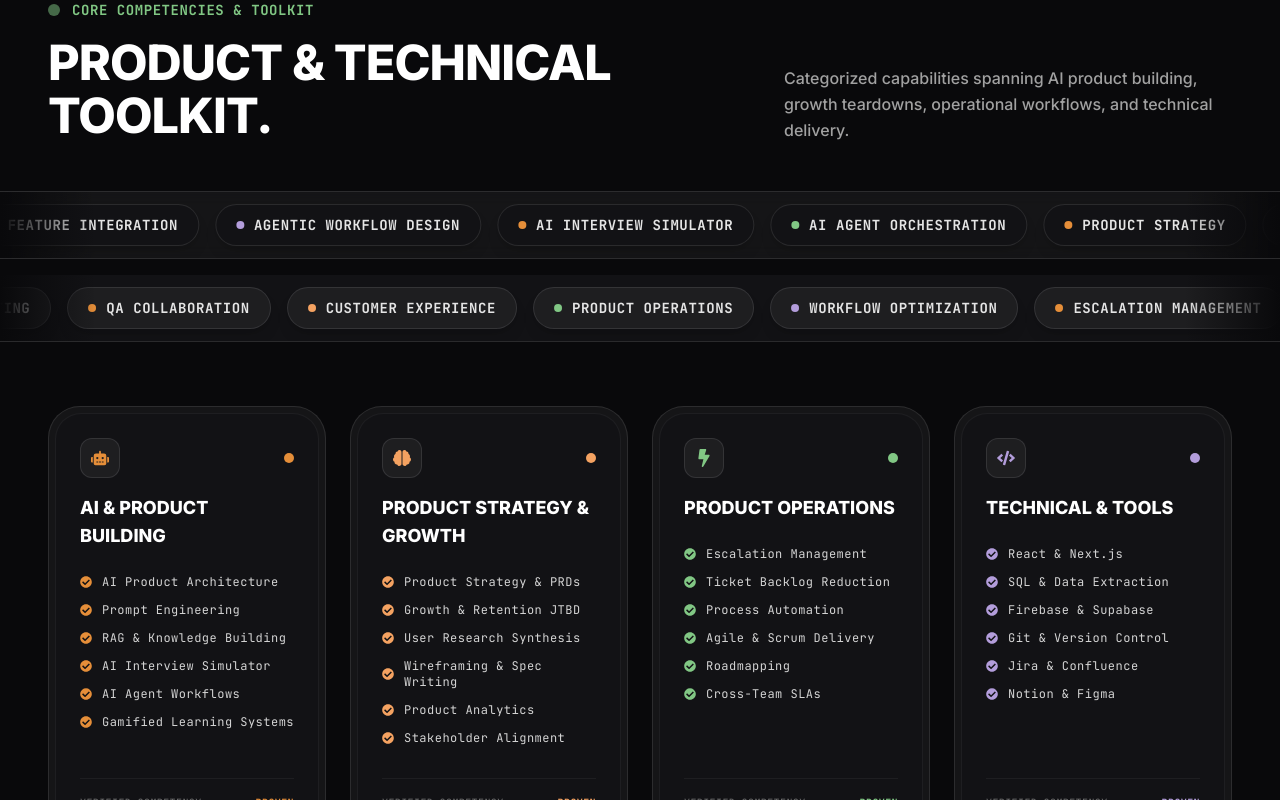
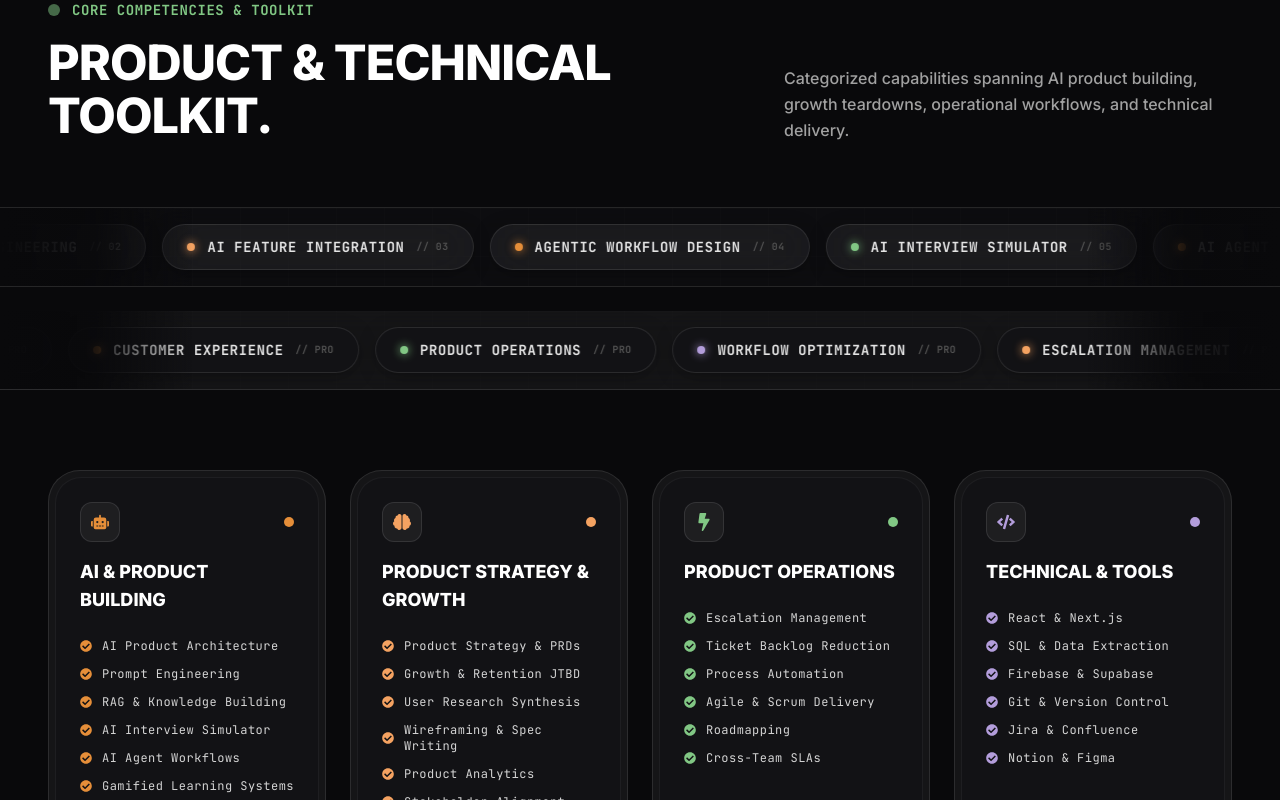
Before and after one commit to Suhail460/mahaboob-suhail-product-portfolio, a Next.js app: page / in a window 1280 px wide. Shown: the part 8707-9507 px from the top of the page. Built offline with nearby package versions, Linux system fonts and the light colour scheme.

Commit message:
feat: luxury double-bezel glass infinite skill ticker ribbons with slow 55s/65s pacing and deep gradient edge masks

```diff
--- a/components/sections/skills.tsx
+++ b/components/sections/skills.tsx
@@ -31,15 +31,17 @@
   },
 ]
 
-const pillColors = ["#e58e39", "#f4a261", "#81c784", "#b39ddb", "#e58e39", "#81c784"]
+const row1Accents = ["#e58e39", "#81c784", "#f4a261", "#e58e39", "#81c784"]
+const row2Accents = ["#b39ddb", "#e58e39", "#81c784", "#b39ddb", "#f4a261"]
 
 export function SkillsSection() {
+  // 3x duplicates for infinite seamless loop
   const tickerRow1 = [...skillsRow1, ...skillsRow1, ...skillsRow1]
   const tickerRow2 = [...skillsRow2, ...skillsRow2, ...skillsRow2]
 
   return (
     <section id="skills" className="py-28 md:py-36 relative border-t border-white/10 bg-[#09090b] overflow-hidden">
-      <div className="max-w-7xl mx-auto px-4 md:px-12 mb-12">
+      <div className="max-w-7xl mx-auto px-4 md:px-12 mb-16">
         {/* Section Header */}
         <div className="flex flex-col md:flex-row md:items-end justify-between gap-6">
           <div>
@@ -59,26 +61,41 @@
         </div>
       </div>
 
-      {/* INFINITE SCROLLING TICKER RIBBON ROW 1 (Left Direction, Smooth 40s duration) */}
-      <div className="relative w-full overflow-hidden py-3 bg-white/5 border-y border-white/10 mb-4 backdrop-blur-sm">
-        <div className="absolute left-0 top-0 bottom-0 w-24 bg-gradient-to-r from-[#09090b] to-transparent z-10 pointer-events-none" />
-        <div className="absolute right-0 top-0 bottom-0 w-24 bg-gradient-to-l from-[#09090b] to-transparent z-10 pointer-events-none" />
+      {/* LUXURY INFINITE RIBBONS CONTAINER */}
+      <div className="space-y-6 mb-20">
+        {/* RIBBON 1: Left Direction (Luxurious Slow 55s Pace) */}
+        <div className="relative w-full overflow-hidden py-4 bg-[#121215]/60 border-y border-white/10 backdrop-blur-md group">
+          {/* Subtle Studio Grid Overlay */}
+          <div className="absolute inset-0 studio-grid-bg opacity-30 pointer-events-none" />
+
+          {/* Deep Linear Gradient Edge Masks */}
+          <div className="absolute left-0 top-0 bottom-0 w-32 md:w-48 bg-gradient-to-r from-[#09090b] via-[#09090b]/90 to-transparent z-10 pointer-events-none" />
+          <div className="absolute right-0 top-0 bottom-0 w-32 md:w-48 bg-gradient-to-l from-[#09090b] via-[#09090b]/90 to-transparent z-10 pointer-events-none" />
 
           <motion.div
             animate={{ x: ["0%", "-33.33%"] }}
-          transition={{ repeat: Infinity, ease: "linear", duration: 36 }}
-          className="flex items-center gap-4 w-max"
+            transition={{ repeat: Infinity, ease: "linear", duration: 55 }}
+            className="flex items-center gap-4 w-max relative z-0"
           >
             {tickerRow1.map((skill, idx) => {
-            const color = pillColors[idx % pillColors.length]
+              const accentColor = row1Accents[idx % row1Accents.length]
               return (
                 <div
                   key={skill + idx}
-                className="flex items-center gap-2.5 px-5 py-2.5 rounded-full bg-[#121215] border border-white/10 hover:border-white/30 hover:scale-105 transition-all cursor-pointer whitespace-nowrap group shrink-0 shadow-lg"
+                  className="flex items-center gap-3 px-6 py-3 rounded-full bg-white/5 border border-white/10 hover:border-white/30 hover:bg-white/10 hover:scale-[1.03] transition-all cursor-pointer whitespace-nowrap group/pill shrink-0 shadow-2xl backdrop-blur-xl"
+                  style={{
+                    boxShadow: `0 4px 20px -5px rgba(0,0,0,0.5)`,
+                  }}
                 >
-                <span className="h-2 w-2 rounded-full" style={{ backgroundColor: color }} />
-                <span className="font-mono-tag text-xs md:text-sm font-bold uppercase text-neutral-200 group-hover:text-white transition-colors">
+                  <span
+                    className="h-2 w-2 rounded-full transition-transform group-hover/pill:scale-125"
+                    style={{ backgroundColor: accentColor, boxShadow: `0 0 10px ${accentColor}` }}
+                  />
+                  <span className="font-mono-tag text-xs md:text-sm font-bold uppercase tracking-wider text-neutral-200 group-hover/pill:text-white transition-colors">
                     {skill}
+                  </span>
+                  <span className="text-[10px] font-mono-tag text-neutral-600 uppercase font-bold">
+                    // 0{ (idx % 12) + 1 }
                   </span>
                 </div>
               )
@@ -86,31 +103,45 @@
           </motion.div>
         </div>
 
-      {/* INFINITE SCROLLING TICKER RIBBON ROW 2 (Right Direction, Smooth 40s duration) */}
-      <div className="relative w-full overflow-hidden py-3 bg-[#121215] border-b border-white/10 mb-16 backdrop-blur-sm">
-        <div className="absolute left-0 top-0 bottom-0 w-24 bg-gradient-to-r from-[#09090b] to-transparent z-10 pointer-events-none" />
-        <div className="absolute right-0 top-0 bottom-0 w-24 bg-gradient-to-l from-[#09090b] to-transparent z-10 pointer-events-none" />
+        {/* RIBBON 2: Right Direction (Luxurious Slow 65s Pace) */}
+        <div className="relative w-full overflow-hidden py-4 bg-white/5 border-b border-white/10 backdrop-blur-md group">
+          {/* Subtle Studio Grid Overlay */}
+          <div className="absolute inset-0 studio-grid-bg opacity-20 pointer-events-none" />
+
+          {/* Deep Linear Gradient Edge Masks */}
+          <div className="absolute left-0 top-0 bottom-0 w-32 md:w-48 bg-gradient-to-r from-[#09090b] via-[#09090b]/90 to-transparent z-10 pointer-events-none" />
+          <div className="absolute right-0 top-0 bottom-0 w-32 md:w-48 bg-gradient-to-l from-[#09090b] via-[#09090b]/90 to-transparent z-10 pointer-events-none" />
 
           <motion.div
             animate={{ x: ["-33.33%", "0%"] }}
-          transition={{ repeat: Infinity, ease: "linear", duration: 36 }}
-          className="flex items-center gap-4 w-max"
+            transition={{ repeat: Infinity, ease: "linear", duration: 65 }}
+            className="flex items-center gap-4 w-max relative z-0"
           >
             {tickerRow2.map((skill, idx) => {
-            const color = pillColors[(idx + 2) % pillColors.length]
+              const accentColor = row2Accents[idx % row2Accents.length]
               return (
                 <div
                   key={skill + idx}
-                className="flex items-center gap-2.5 px-5 py-2.5 rounded-full bg-white/5 border border-white/10 hover:border-white/30 hover:scale-105 transition-all cursor-pointer whitespace-nowrap group shrink-0 shadow-lg"
+                  className="flex items-center gap-3 px-6 py-3 rounded-full bg-[#121215] border border-white/10 hover:border-white/30 hover:bg-white/10 hover:scale-[1.03] transition-all cursor-pointer whitespace-nowrap group/pill shrink-0 shadow-2xl backdrop-blur-xl"
+                  style={{
+                    boxShadow: `0 4px 20px -5px rgba(0,0,0,0.5)`,
+                  }}
                 >
-                <span className="h-2 w-2 rounded-full" style={{ backgroundColor: color }} />
-                <span className="font-mono-tag text-xs md:text-sm font-bold uppercase text-neutral-200 group-hover:text-white transition-colors">
+                  <span
+                    className="h-2 w-2 rounded-full transition-transform group-hover/pill:scale-125"
+                    style={{ backgroundColor: accentColor, boxShadow: `0 0 10px ${accentColor}` }}
+                  />
+                  <span className="font-mono-tag text-xs md:text-sm font-bold uppercase tracking-wider text-neutral-200 group-hover/pill:text-white transition-colors">
                     {skill}
+                  </span>
+                  <span className="text-[10px] font-mono-tag text-neutral-600 uppercase font-bold">
+                    // PRO
                   </span>
                 </div>
               )
             })}
           </motion.div>
+        </div>
       </div>
 
       {/* Double-Bezel Categorized Competency Grid */}
```
Lines whose indentation alone changed are shown as unchanged.
